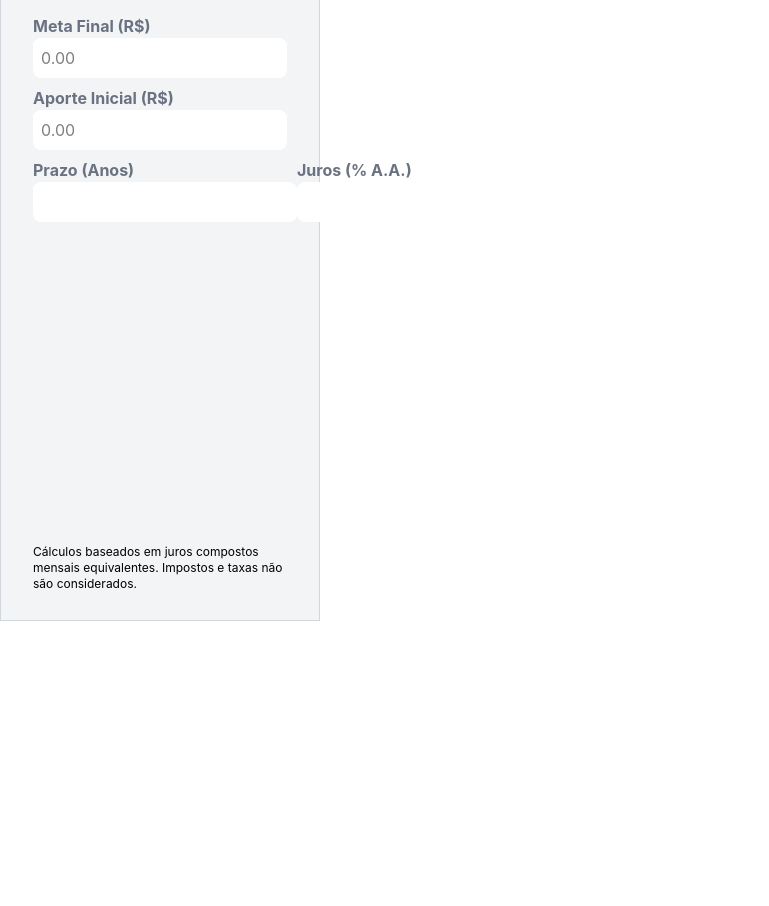
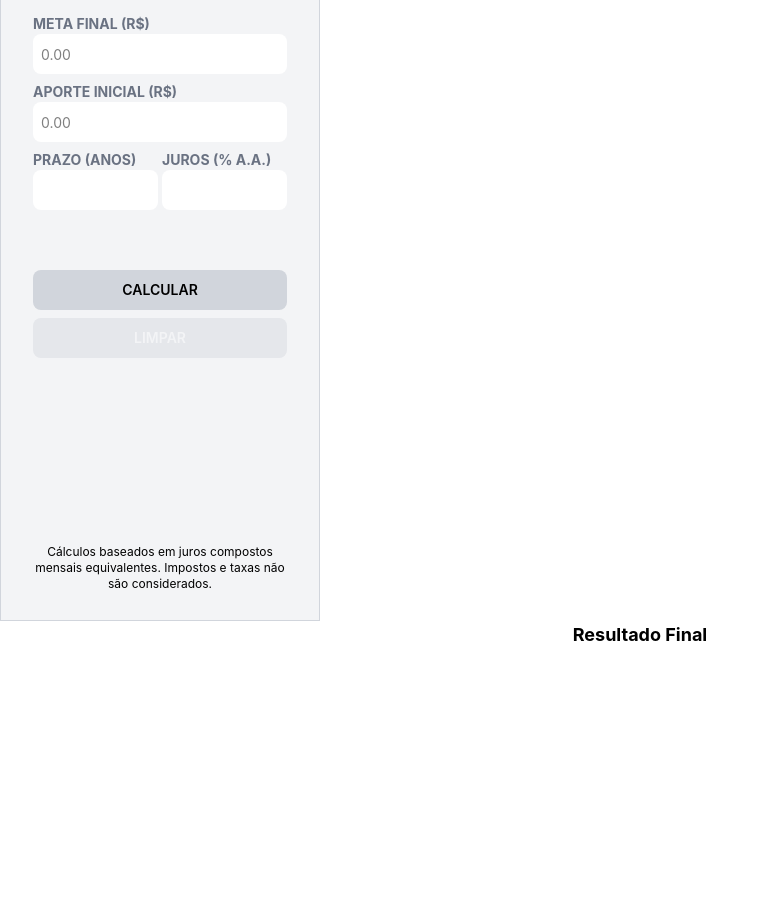
Before and after one commit to Egggzin/ProjectMyMoney, a website built with Vite: page index.html in a window 1280 px wide. Shown: the part 179-1085 px from the top of the page, without its empty margins (0-769 px from the left). Before the commit the page ends 800 px from the top, so only its background shows below. Built offline with nearby package versions, Linux system fonts and the light colour scheme; a web font is replaced by a local one.

Commit message:
adicionados botões de calcular e limpar

```diff
--- a/index.html
+++ b/index.html
@@ -4,16 +4,22 @@
     <meta charset="UTF-8" />
     <meta name="viewport" content="width=device-width, initial-scale=1.0" />
     <link href="/src/style.css" rel="stylesheet" />
+    <link rel="preconnect" href="https://fonts.googleapis.com" />
+    <link rel="preconnect" href="https://fonts.gstatic.com" crossorigin />
+    <link
+      href="https://fonts.googleapis.com/css2?family=Limelight&family=Open+Sans:ital,wght@0,300..800;1,300..800&family=Oswald:wght@700&family=Syne+Mono&display=swap"
+      rel="stylesheet"
+    />
     <title>Calculadora de metas</title>
   </head>
-  <body class="h-[100dvh] grid grid-cols-4 grid-rows-2">
+  <body class="h-[100dvh] grid grid-cols-4 grid-rows-2 font-sans">
     <aside
-      class="px-2 py-5 justify-between flex flex-col bg-gray-100 row-span-2 border border-gray-300"
+      class="px-2 py-5 justify-between flex flex-col bg-gray-100 row-span-2 border border-gray-300 min-w-3xs"
     >
-      <div class="flex flex-col gap-5">
+      <div class="flex flex-col gap-5 capitalize md:uppercase text-sm">
         <div class="flex flex-col px-1">
           <img
-            src="public/logo.icon.png"
+            src="/logo.icon.png"
             alt="Logo Calculadora de metas"
             class="size-20 object-contain pc"
           />
@@ -21,7 +27,9 @@
         </div>
         <form id="investiment-form" class="w-full px-6">
           <div class="flex w-full flex-col my-2">
-            <label for="goal-financial" class="font-bold text-gray-500"
+            <label
+              for="goal-financial"
+              class="font-bold text-gray-500 inline-block whitespace-nowrap"
               >Meta Final (R$)</label
             >
             <div class="flex">
@@ -42,7 +50,9 @@
             </div>
           </div>
           <div class="flex w-full flex-col my-2">
-            <label for="initial-investment" class="font-bold text-gray-500"
+            <label
+              for="initial-investment"
+              class="font-bold text-gray-500 inline-block whitespace-nowrap"
               >Aporte Inicial (R$)</label
             >
             <div class="flex w-full">
@@ -57,19 +67,22 @@
                 class="h-10 w-full bg-white rounded-lg px-2"
                 id="initial-investment"
                 name="initial-investment"
+                required
                 placeholder="0.00"
               />
             </div>
           </div>
-          <div class="flex w-full my-2 justify-between">
+          <div class="grid grid-cols-1 lg:grid-cols-2 gap-1">
             <div class="flex flex-col">
-              <label for="time-amount" class="font-bold text-gray-500"
+              <label
+                for="time-amount"
+                class="font-bold text-gray-500 inline-block whitespace-nowrap"
                 >Prazo (Anos)</label
               >
               <div class="flex w-full">
                 <input
                   type="text "
-                  class="h-10 bg-white rounded-lg px-2"
+                  class="h-10 w-full bg-white rounded-lg px-2"
                   id="time-amount"
                   name="time-amount"
                   required
@@ -84,7 +97,8 @@
               </div>
             </div>
             <div class="flex flex-col">
-              <label for="return-rate" class="font-bold text-gray-500"
+              <label
+                class="font-bold text-gray-500 inline-block whitespace-nowrap"
                 >Juros (% A.A.)</label
               >
               <div class="flex w-full">
@@ -96,7 +110,7 @@
             /> -->
                 <input
                   type="text"
-                  class="h-10 bg-white rounded-lg px-2"
+                  class="h-10 w-full bg-white rounded-lg px-2"
                   id="return-rate"
                   name="return-rate"
                   required
@@ -112,29 +126,30 @@
             </div>
           </div>
         </form>
-      </div>
-      <!-- <div class="px-6 py-2 flex h-12 my-8 w-full gap-2">
+        <div class="px-6 py-2 flex flex-col my-8 w-full gap-2">
           <button
             form="investiment-form"
             id="calculate-results"
-          class="w-1/2 rounded-lg bg-violet-300 text-violet-950 hover:text-violet-950 hover:bg-violet-200 cursor-pointer"
+            class="w-full h-10 rounded-lg bg-gray-300 text-gray-150 hover:bg-gray-400 cursor-pointer font-semibold md:uppercase"
           >
             Calcular
           </button>
           <button
             id="clearButton"
-          class="w-1/2 rounded-lg hover:bg-violet-300 text-violet-300 hover:text-violet-950 cursor-pointer"
+            class="w-full h-10 rounded-lg text-gray-100 bg-gray-200 hover:bg-gray-300 cursor-pointer font-semibold md:uppercase"
           >
             Limpar
           </button>
-      </div> -->
+        </div>
+      </div>
 
-      <p class="text-wrap text-xs px-6 py-2 t">
+      <p class="text-wrap text-xs px-6 py-2 text-center">
         Cálculos baseados em juros compostos mensais equivalentes. Impostos e
         taxas não são considerados.
       </p>
     </aside>
     <main class="row-span-2 col-span-2 relative">
+      <section id="container-info" class="h-full basis-full shrink-0"></section>
       <!-- <button
         id="slide-arrow-previous"
         class="absolute top-0 bottom-0 left-0 text-5xl cursor-pointer bg-slate-200 opacity-50 w-8 hover:opacity-100 focus:opacity-100"
@@ -147,7 +162,7 @@
       >
         &#8250;
       </button> -->
-      <!-- <div
+      <div
         id="carousel"
         class="h-full w-full flex overflow-x-auto scroll-smooth"
       >
@@ -171,7 +186,7 @@
             class="w-full max-h-full border border-separate"
           ></table>
         </section>
-      </div> -->
+      </div>
     </main>
     <script type="module" src="main.js"></script>
   </body>
--- a/main.js
+++ b/main.js
@@ -5,20 +5,20 @@ import { createTable } from "./src/table.js";
 const finalMoneyChart = document.getElementById("final-money-distribution");
 const progressionChart = document.getElementById("progression");
 const form = document.getElementById("investiment-form");
-const clearButton = document.getElementById("clearButton");
+// const clearButton = document.getElementById("clearButton");
 
 let doughnutChartReference = {};
 let progressionChartReference = {};
 
 const columnsArray = [
-  { columnLabel: "Mês", accessor: "month" },
+  { columnLabel: "Periodo", accessor: "month" },
   {
     columnLabel: "Total sem aporte",
     accessor: "previousInvestedAmount",
     format: (numberInfo) => formatCurrencyToTable(numberInfo),
   },
   {
-    columnLabel: "Total com aporte",
+    columnLabel: "Aporte",
     accessor: "investedAmount",
     format: (numberInfo) => formatCurrencyToTable(numberInfo),
   },
@@ -28,12 +28,12 @@ const columnsArray = [
     format: (numberInfo) => formatCurrencyToTable(numberInfo),
   },
   {
-    columnLabel: "Rendimento Mensal",
+    columnLabel: "Juros Total",
     accessor: "interestReturn",
     format: (numberInfo) => formatCurrencyToTable(numberInfo),
   },
   {
-    columnLabel: "Quantia Total",
+    columnLabel: "Saldo Total",
     accessor: "totalAmount",
     format: (numberInfo) => formatCurrencyToTable(numberInfo),
   },
@@ -45,8 +45,7 @@ function formatCurrencyToGraph(value) {
   return value.toFixed(1);
 }
 function renderProgression(evt) {
-  evt.preventDefault();
-
+  evt.preventDefault(evt);
   if (document.querySelector(".error")) {
     return;
   }
@@ -58,19 +57,19 @@ function renderProgression(evt) {
     document.getElementById("goal-financial").value.replace(",", "."),
   );
   const timeAmount = Number(document.getElementById("time-amount").value);
-  const timeAmountPeriod = document.getElementById("time-amount-period").value;
+  // const timeAmountPeriod = document.getElementById("time-amount-period").value;
   const returnRate = Number(
     document.getElementById("return-rate").value.replace(",", "."),
   );
-  const evaluationPeriod = document.getElementById("evaluation-period").value;
+  // const evaluationPeriod = document.getElementById("evaluation-period").value;
 
   const returnsArray = calculateRequiredContribution(
     goalFinancial,
     startingAmount,
     timeAmount,
-    timeAmountPeriod,
+    // timeAmountPeriod,
     returnRate,
-    evaluationPeriod,
+    // evaluationPeriod,
   );
 
   const finalInvestimentObject = returnsArray[returnsArray.length - 1];
@@ -210,11 +209,11 @@ const carouselEl = document.getElementById("carousel");
 const nextButton = document.getElementById("slide-arrow-next");
 const previousButton = document.getElementById("slide-arrow-previous");
 
-nextButton.addEventListener("click", () => {
-  carouselEl.scrollLeft += mainEl.clientWidth;
-});
-previousButton.addEventListener("click", () => {
-  carouselEl.scrollLeft -= mainEl.clientWidth;
-});
-form.addEventListener("submit", renderProgression);
+// nextButton.addEventListener("click", () => {
+//   carouselEl.scrollLeft += mainEl.clientWidth;
+// });
+// previousButton.addEventListener("click", () => {
+//   carouselEl.scrollLeft -= mainEl.clientWidth;
+// });
+form.addEventListener("click", renderProgression);
 clearButton.addEventListener("click", clearForm);
--- a/src/investiment.js
+++ b/src/investiment.js
@@ -6,22 +6,18 @@ export function calculateRequiredContribution(
   goalFinancial = 0,
   startingAmount = 0,
   timeHorizon = 0,
-  timePeriod = "monthly",
+  // timePeriod = "monthly",
   returnRate = 0,
-  returnTimeFrame = "monthly",
+  // returnTimeFrame = "monthly",
 ) {
   if (!goalFinancial || !timeHorizon || !returnRate) {
     throw new Error(
       "Meta financeira, prazo e rentabilidade devem ser preenchidos",
     );
   }
-  const monthlyRate =
-    returnTimeFrame === "monthly"
-      ? returnRate / 100
-      : convertToMontlyReturnRate(1 + returnRate / 100) - 1;
+  const monthlyRate = convertToMontlyReturnRate(1 + returnRate / 100) - 1;
 
-  const finalTimeMonth =
-    timePeriod === "monthly" ? timeHorizon : timeHorizon * 12;
+  const finalTimeMonth = timeHorizon * 12;
 
   const referenceInvestimentObject = {
     previousInvestedAmount: startingAmount,
```
Lines whose indentation alone changed are shown as unchanged.
